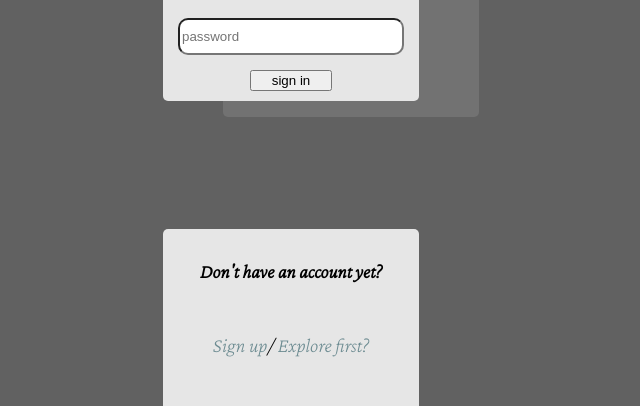
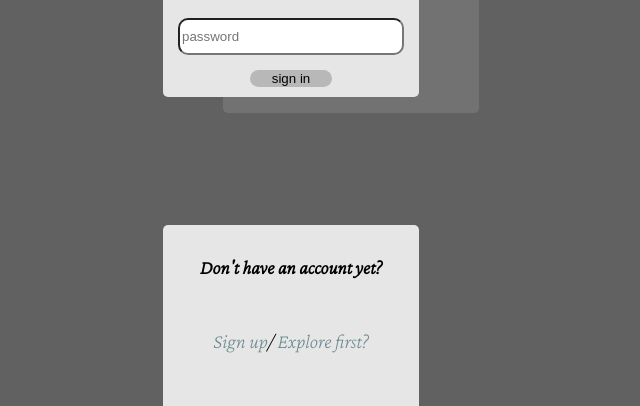
Before and after one commit to error518181518/chp, a plain HTML site: page index.html in a window 1280 px wide. Shown: the part 277-683 px from the top of the page, 349-989 px from the left. Drawn offline with nearby package versions, Linux system fonts and the light colour scheme.

Commit message:
Update index.css

```diff
--- a/index.css
+++ b/index.css
@@ -14,6 +14,7 @@ body {
     background-size: cover;
     background-color: rgb(97, 97, 97);
 }
+
 h5 {
     font-size: 1.5vw;
 }
@@ -21,13 +22,15 @@ h5 {
 a {
     text-decoration: none;
     color: rgb(108, 139, 145);
-    font-style:oblique;
 }
 
 button {
     width: 32%;
     margin: auto;
     margin-bottom: 10px;
+    border-radius: 15px;
+    border: none;
+    background-color: rgb(184,184,184);
 }
 
 .inp {
```
